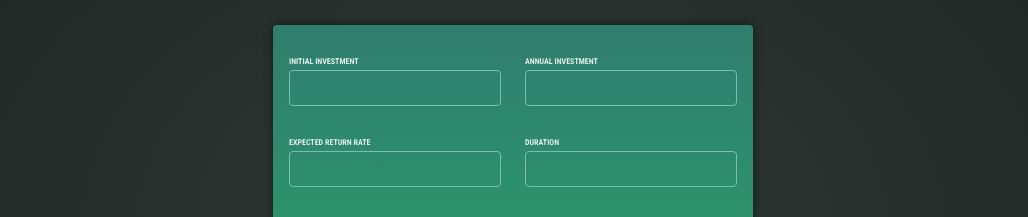
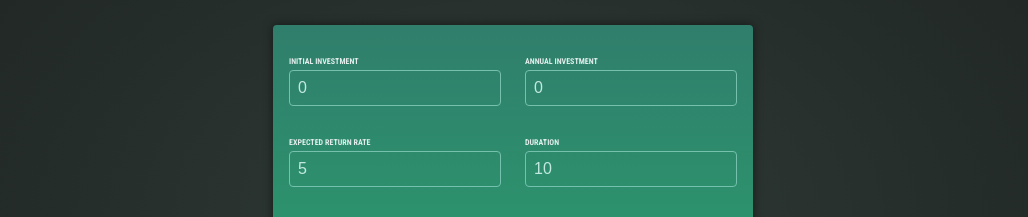
Before and after one commit to cvp-bgibbons/04-starting-project, an Angular app: page / in a window 1280 px wide. Shown: the part 201-418 px from the top of the page, without its empty margins (127-1155 px from the left). Built offline with nearby package versions, Linux system fonts and the light colour scheme.

Commit message:
calculate

```diff
--- a/src/app/app.component.html
+++ b/src/app/app.component.html
@@ -1,2 +1,4 @@
 <app-header></app-header>
-<app-user-input></app-user-input>
+<app-user-input
+  (calculate)="onCalculateInvestmentResults($event)"
+></app-user-input>
--- a/src/app/user-input/user-input.component.html
+++ b/src/app/user-input/user-input.component.html
@@ -2,22 +2,22 @@
     <div class="input-group">
         <p>
             <label for="initial-investment">Initial Investment</label>
-            <input id="initial-investment" type="number">
+            <input id="initial-investment" type="number" name="enteredInitialInvestment" [(ngModel)]="enteredInitialInvestment">
         </p>
         <p>
             <label for="annual-investment">Annual Investment</label>
-            <input id="annual-investment" type="number">
+            <input id="annual-investment" type="number" name="enteredAnnualInvestment" [(ngModel)]="enteredAnnualInvestment">
         </p>
     </div>
 
     <div class="input-group">
         <p>
             <label for="expected-return">Expected Return Rate</label>
-            <input id="expected-return" type="number">
+            <input id="expected-return" type="number" name="enteredExpectedReturn" [(ngModel)]="enteredExpectedReturn">
         </p>
         <p>
             <label for="duration">Duration</label>
-            <input id="duration" type="number">
+            <input id="duration" type="number" name="enteredDuration" [(ngModel)]="enteredDuration">
         </p>
     </div>
 
--- a/src/app/user-input/user-input.component.ts
+++ b/src/app/user-input/user-input.component.ts
@@ -1,5 +1,4 @@
-
-import { Component } from '@angular/core';
+import { Component, EventEmitter, Output } from '@angular/core';
 import { FormsModule } from '@angular/forms';
 
 @Component({
@@ -7,13 +6,34 @@ import { FormsModule } from '@angular/forms';
   standalone: true,
   imports: [FormsModule],
   templateUrl: './user-input.component.html',
-  styleUrl: './user-input.component.css'
+  styleUrl: './user-input.component.css',
 })
 export class UserInputComponent {
+  @Output() calculate = new EventEmitter<{
+    initialInvestment: number;
+    duration: number;
+    expectedReturn: number;
+    annualInvestment: number;
+  }>();
 
+  enteredInitialInvestment: string = '0';
+  enteredAnnualInvestment: string = '0';
+  enteredExpectedReturn: string = '5';
+  enteredDuration: string = '10';
 
   //  To wire up, import 'FormsModule', include ngSubmit in html
-  onSubmit(){
+  onSubmit() {
     console.log('Submitted');
+    console.log(this.enteredInitialInvestment);
+    console.log(this.enteredAnnualInvestment);
+    console.log(this.enteredExpectedReturn);
+    console.log(this.enteredDuration);
+
+    this.calculate.emit({
+      initialInvestment: +this.enteredInitialInvestment,
+      duration: +this.enteredDuration,
+      expectedReturn: +this.enteredExpectedReturn,
+      annualInvestment: +this.enteredAnnualInvestment,
+    });
   }
 }
```
